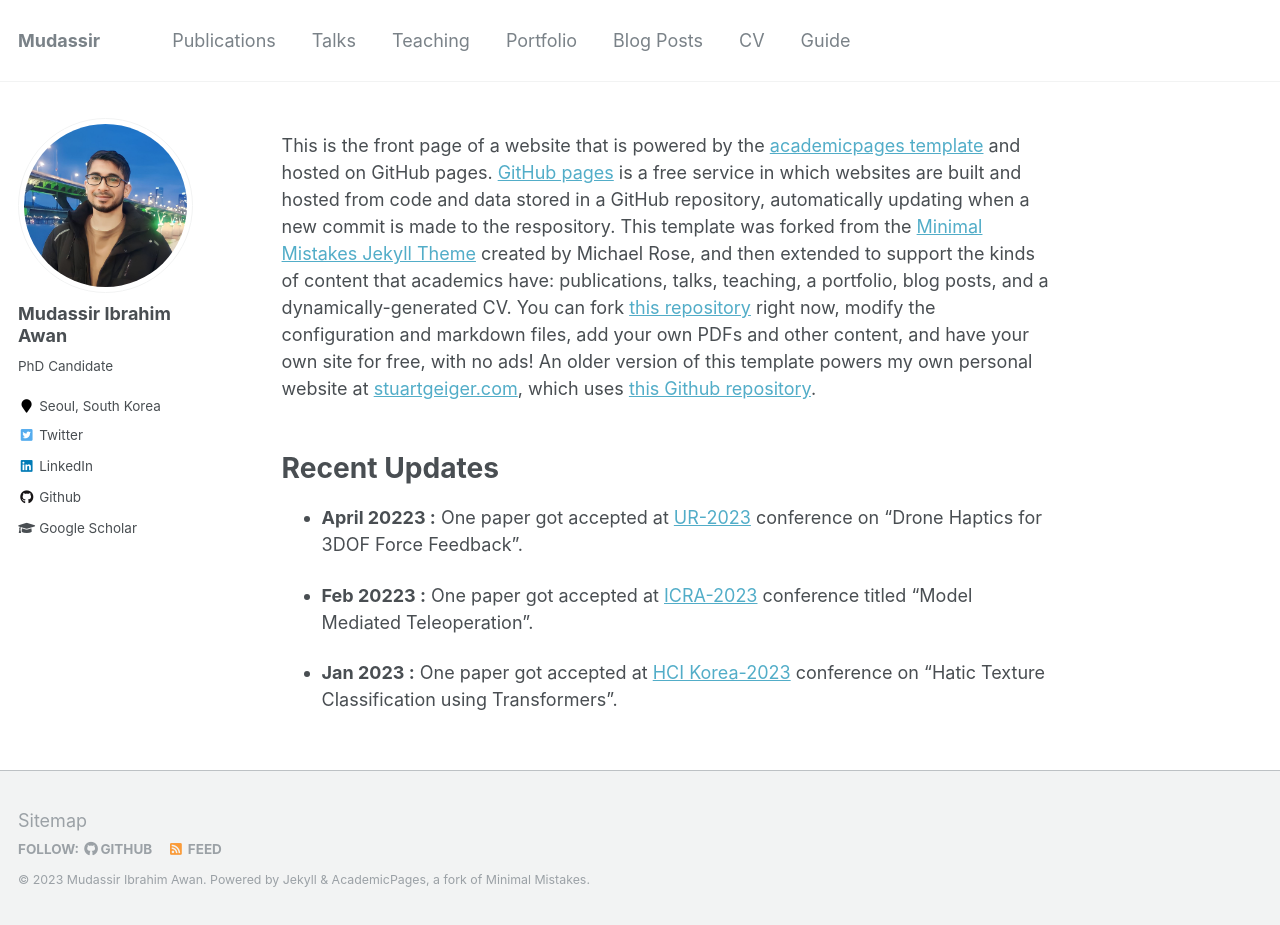
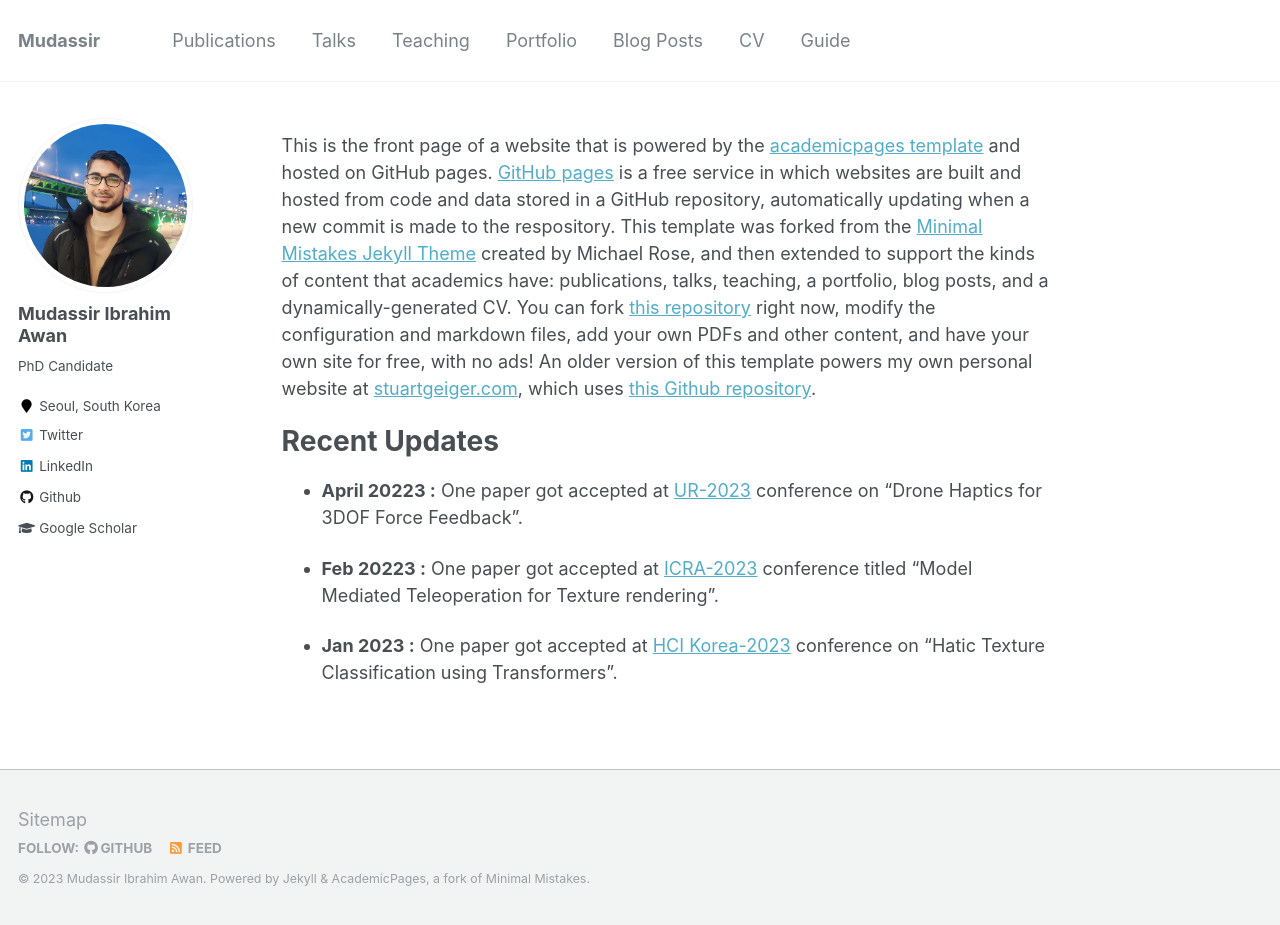
Before and after one commit to mudassir-awan/mudassir-awan.github.io, a Jekyll site: the page built from _pages/about.md, in a window 1280 px wide and 925 px high. Built offline with Jekyll 4.4.1, drawn with Linux system fonts in a browser that asks for light colours.

Commit message:
Update about.md

```diff
--- a/_pages/about.md
+++ b/_pages/about.md
@@ -8,7 +8,9 @@
   - /about.html
 ---
 
-This is the front page of a website that is powered by the [academicpages template](https://github.com/academicpages/academicpages.github.io) and hosted on GitHub pages. [GitHub pages](https://pages.github.com) is a free service in which websites are built and hosted from code and data stored in a GitHub repository, automatically updating when a new commit is made to the respository. This template was forked from the [Minimal Mistakes Jekyll Theme](https://mmistakes.github.io/minimal-mistakes/) created by Michael Rose, and then extended to support the kinds of content that academics have: publications, talks, teaching, a portfolio, blog posts, and a dynamically-generated CV. You can fork [this repository](https://github.com/academicpages/academicpages.github.io) right now, modify the configuration and markdown files, add your own PDFs and other content, and have your own site for free, with no ads! An older version of this template powers my own personal website at [stuartgeiger.com](http://stuartgeiger.com), which uses [this Github repository](https://github.com/staeiou/staeiou.github.io). <br><br>
+This is the front page of a website that is powered by the [academicpages template](https://github.com/academicpages/academicpages.github.io) and hosted on GitHub pages. [GitHub pages](https://pages.github.com) is a free service in which websites are built and hosted from code and data stored in a GitHub repository, automatically updating when a new commit is made to the respository. This template was forked from the [Minimal Mistakes Jekyll Theme](https://mmistakes.github.io/minimal-mistakes/) created by Michael Rose, and then extended to support the kinds of content that academics have: publications, talks, teaching, a portfolio, blog posts, and a dynamically-generated CV. You can fork [this repository](https://github.com/academicpages/academicpages.github.io) right now, modify the configuration and markdown files, add your own PDFs and other content, and have your own site for free, with no ads! An older version of this template powers my own personal website at [stuartgeiger.com](http://stuartgeiger.com), which uses [this Github repository](https://github.com/staeiou/staeiou.github.io).
+
+
 
 
 
@@ -18,6 +20,6 @@
 ======
 - **April 20223 :**  One paper got accepted at [UR-2023](https://2023.ubiquitousrobots.org/) conference on "Drone Haptics for 3DOF Force Feedback".
 
-- **Feb 20223   :**  One paper got accepted at [ICRA-2023](https://www.icra2023.org/) conference titled "Model Mediated Teleoperation".
+- **Feb 20223   :**  One paper got accepted at [ICRA-2023](https://www.icra2023.org/) conference titled "Model Mediated Teleoperation for Texture rendering".
 
 - **Jan 2023    :**  One paper got accepted at [HCI Korea-2023](https://hcikorea.org/) conference on "Hatic Texture Classification using Transformers".
```
